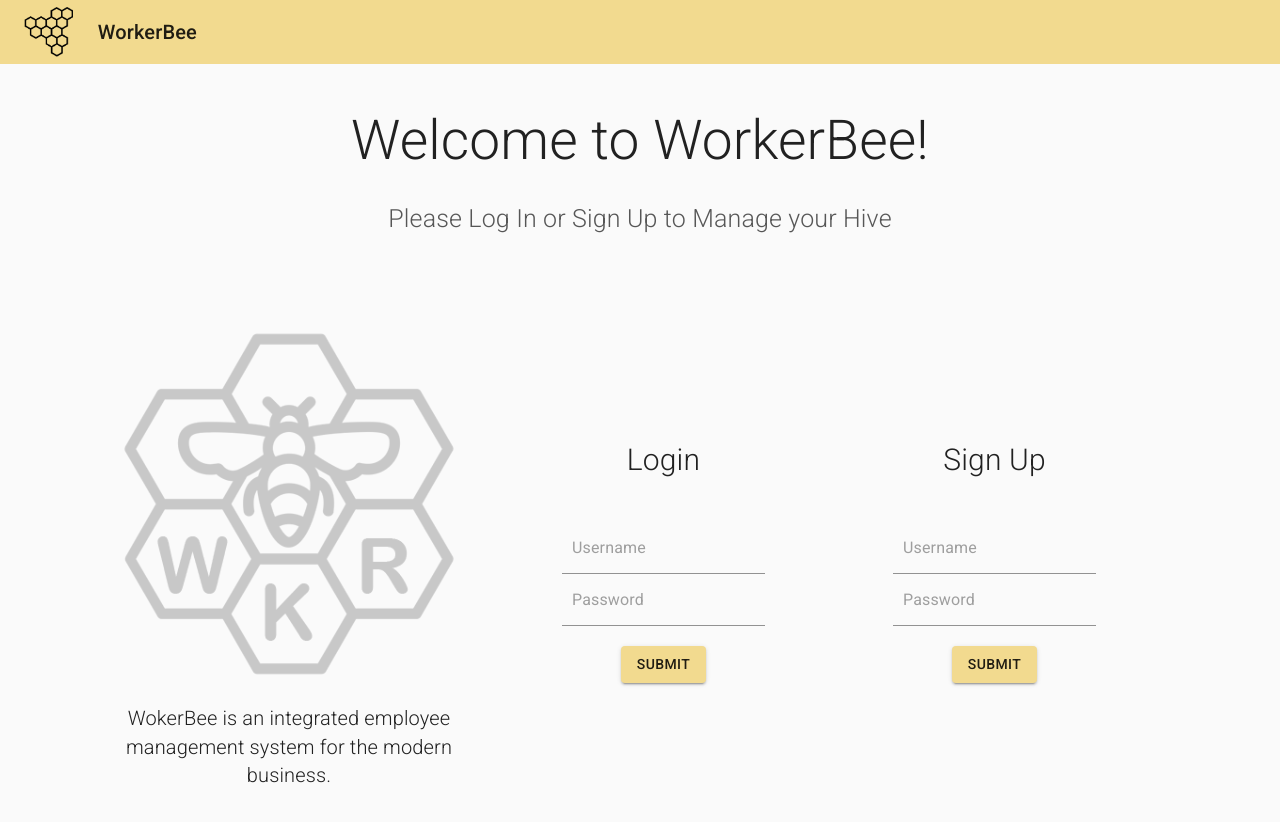
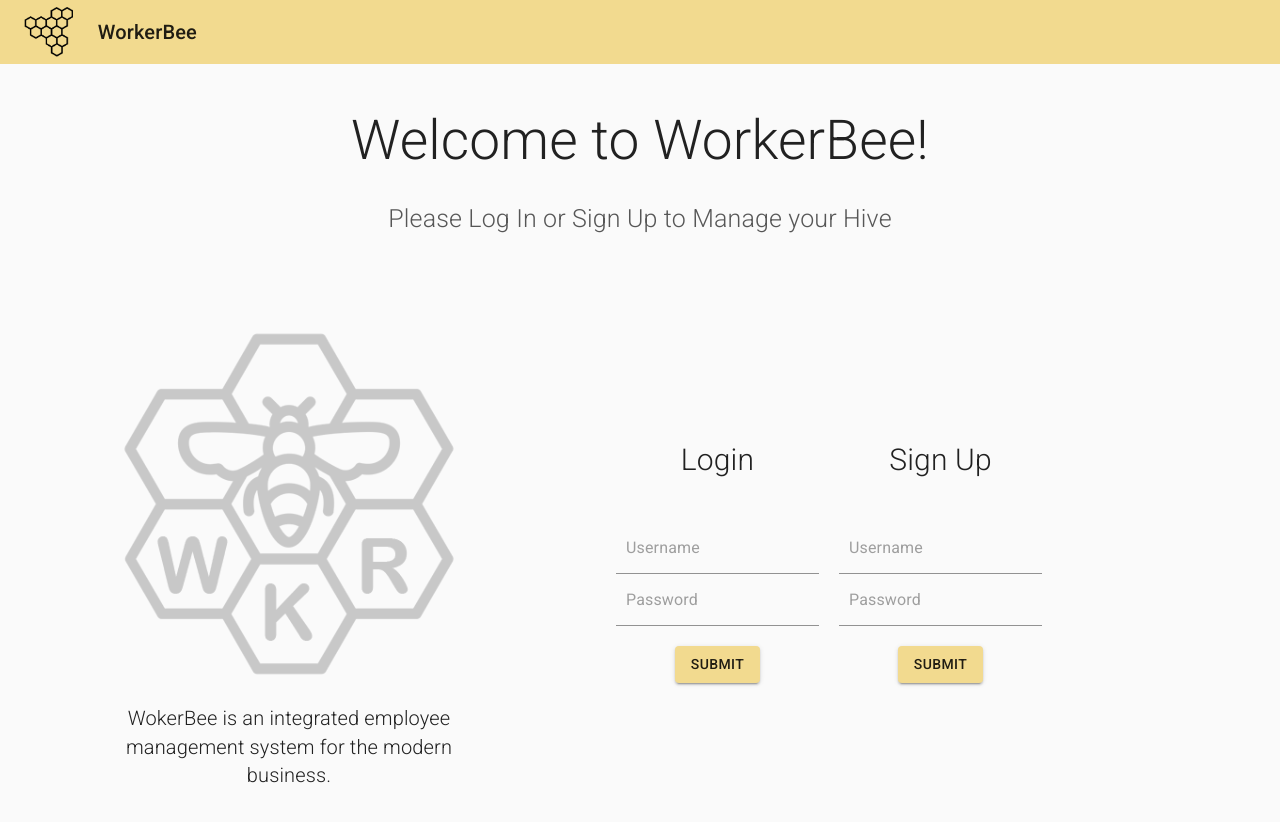
Before and after one commit to awolfden/WKRBee, a React (Create React App) app in the folder wkrbee_react/: page / in a window 1280 px wide. Shown: the top 822 px of the page. Built offline with nearby package versions, Linux system fonts and the light colour scheme.

Commit message:
connected heroku

```diff
--- a/wkrbee_react/package.json
+++ b/wkrbee_react/package.json
@@ -4,7 +4,6 @@
   "private": true,
   "dependencies": {
     "@material-ui/core": "^4.3.3",
-    "dotenv": "^8.1.0",
     "react": "^16.9.0",
     "react-dom": "^16.9.0",
     "react-redux": "^7.1.1",
@@ -35,5 +34,8 @@
       "last 1 firefox version",
       "last 1 safari version"
     ]
+  },
+  "devDependencies": {
+    "dotenv": "^8.1.0"
   }
 }
--- a/wkrbee_react/src/App.css
+++ b/wkrbee_react/src/App.css
@@ -63,6 +63,13 @@
     justify-content: center;
     flex-direction: column;
     text-align: center;
+}
+
+.loginForm div {
+    display: flex;
+    flex-direction: column;
+    align-items: center;
+    justify-content: center;
 }
 
 .loginForm h3 {
--- a/wkrbee_react/src/screens/IndexScreen.jsx
+++ b/wkrbee_react/src/screens/IndexScreen.jsx
@@ -3,7 +3,8 @@ import { connect } from 'react-redux';
 import EmployeeList from '../components/EmployeeList';
 import BeeLogo from '../images/beeLogo_large.png';
 import CreateModal from '../components/CreateModal';
-
+const dotenv = require('dotenv');
+dotenv.config();
 
 
 function IndexScreen(props) {
```
Also changed, not shown: 2 other files (tests, documents, lock files or other folders).
